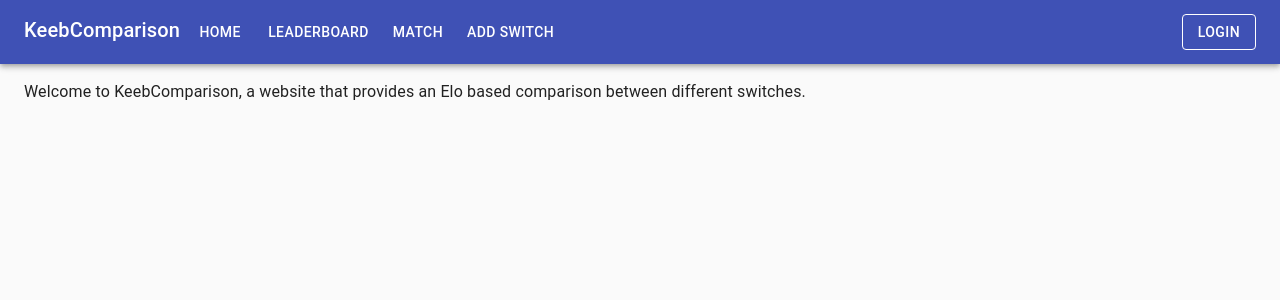
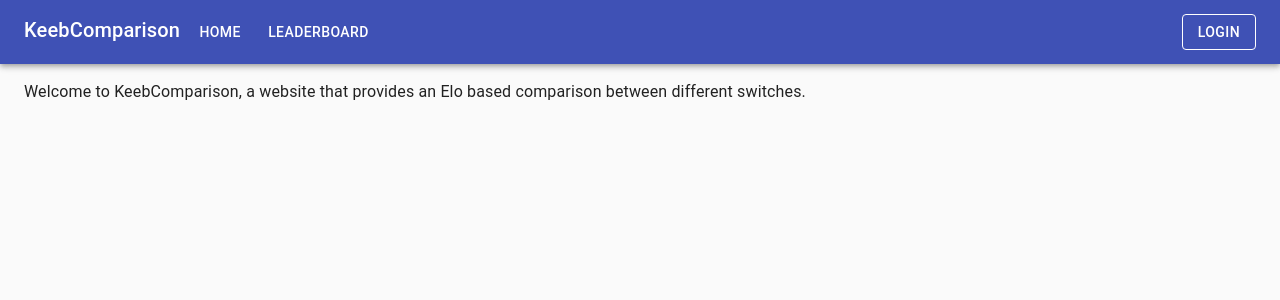
Before and after one commit to laujamie/keeb-comparison, a React (Create React App) app in the folder frontend/: page / in a window 1280 px wide. Shown: the top 300 px of the page. Built offline with nearby package versions, Linux system fonts and the light colour scheme; no server answers.

Commit message:
Remove match and new switch view for unauthenticated users

```diff
--- a/frontend/src/components/AppBar/index.tsx
+++ b/frontend/src/components/AppBar/index.tsx
@@ -218,6 +218,8 @@ const AppBar: React.FC = () => {
                   Leaderboard
                 </Button>
               </Grid>
+              {isAuthenticated && (
+                <>
                   <Grid item className={classes.desktopMenu}>
                     <Button component={RouterLink} to="/match" color="inherit">
                       Match
@@ -232,6 +234,8 @@ const AppBar: React.FC = () => {
                       Add Switch
                     </Button>
                   </Grid>
+                </>
+              )}
             </Grid>
             {isAuthenticated ? renderUser() : renderLogin()}
           </Grid>
```
Lines whose indentation alone changed are shown as unchanged.
